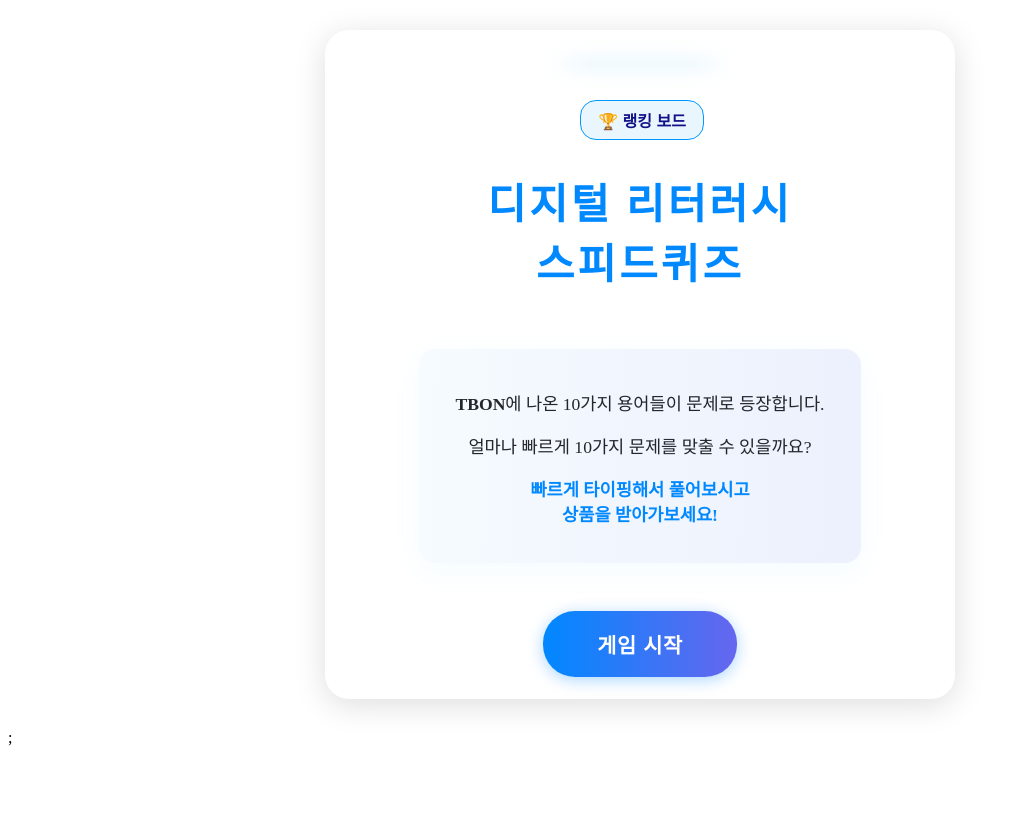
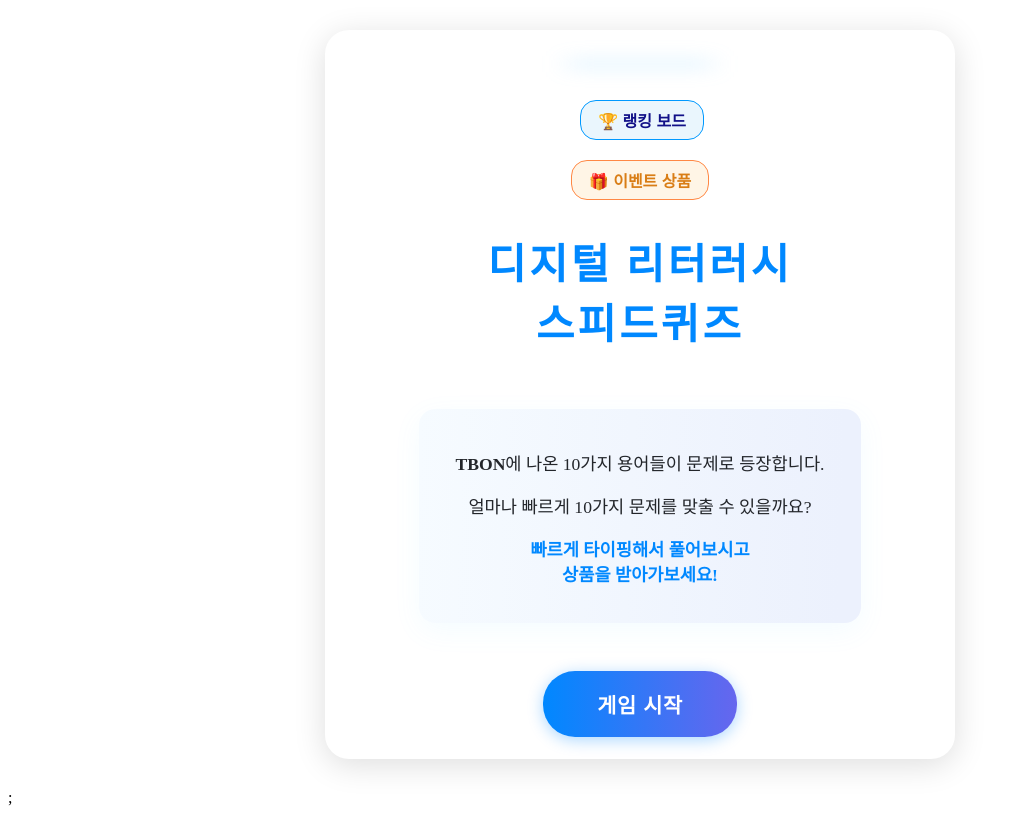
Before and after one commit to cost6885/speedquiz, a React (Create React App) app: page / in a window 1280 px wide. Shown: the whole page, without its empty margins (0-1015 px from the left). Built offline with nearby package versions, Linux system fonts and the light colour scheme.

Commit message:
Update App.js

```diff
--- a/src/App.js
+++ b/src/App.js
@@ -5,6 +5,7 @@ import FallingBgLayer from "./components/FallingBgLayer"; // 추가!
 import WORDS from "./data/words";
 import "./styles.css";
 import RankingBoard from "./components/RankingBoard";
+import EventPrizeBoard from "./components/EventPrizeBoard"; // 추가
 
 function shuffle(array) {
   return array.slice().sort(() => Math.random() - 0.5);
@@ -17,6 +18,7 @@ const App = () => {
   const [startTime, setStartTime] = useState(null);
   const [currentIdx, setCurrentIdx] = useState(0); // 현재 문제 번호
   const [showRanking, setShowRanking] = useState(false);
+  const [showPrize, setShowPrize] = useState(false); // 상품 보드 오픈 여부
 
   const handleStart = () => setStep("quiz");
 
@@ -59,6 +61,22 @@ const App = () => {
               onClick={() => setShowRanking(true)}
             >
               🏆 랭킹 보드
+            </button>
+            <button
+              className="prize-btn"
+              style={{
+                fontWeight: 600,
+                fontSize: 16,
+                border: "1.5px solid #ff8844",
+                background: "#fff5e6",
+                color: "#d97d15",
+                padding: "7px 17px",
+                borderRadius: 16,
+                cursor: "pointer",
+              }}
+              onClick={() => setShowPrize(true)}
+            >
+              🎁 이벤트 상품
             </button>
             <h1 className="title">
               <span className="title-main">
@@ -104,6 +122,7 @@ const App = () => {
         )}
       </div>
       <RankingBoard open={showRanking} onClose={() => setShowRanking(false)} />;
+      <EventPrizeBoard open={showPrize} onClose={() => setShowPrize(false)} />
     </>
   );
 };
```
